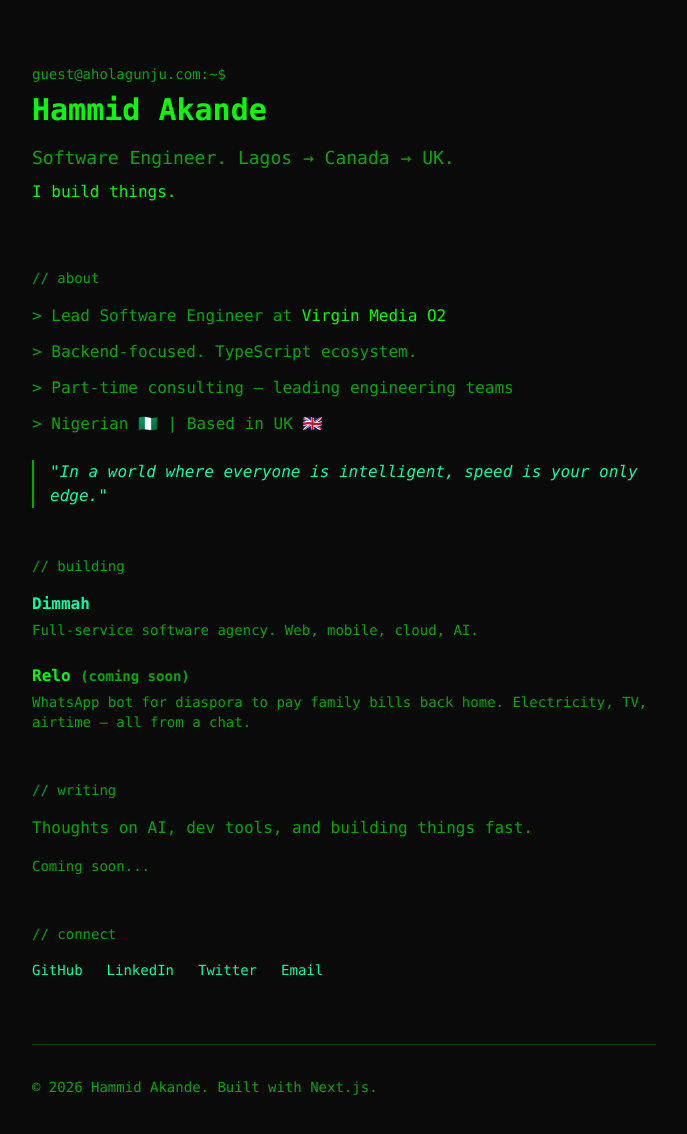
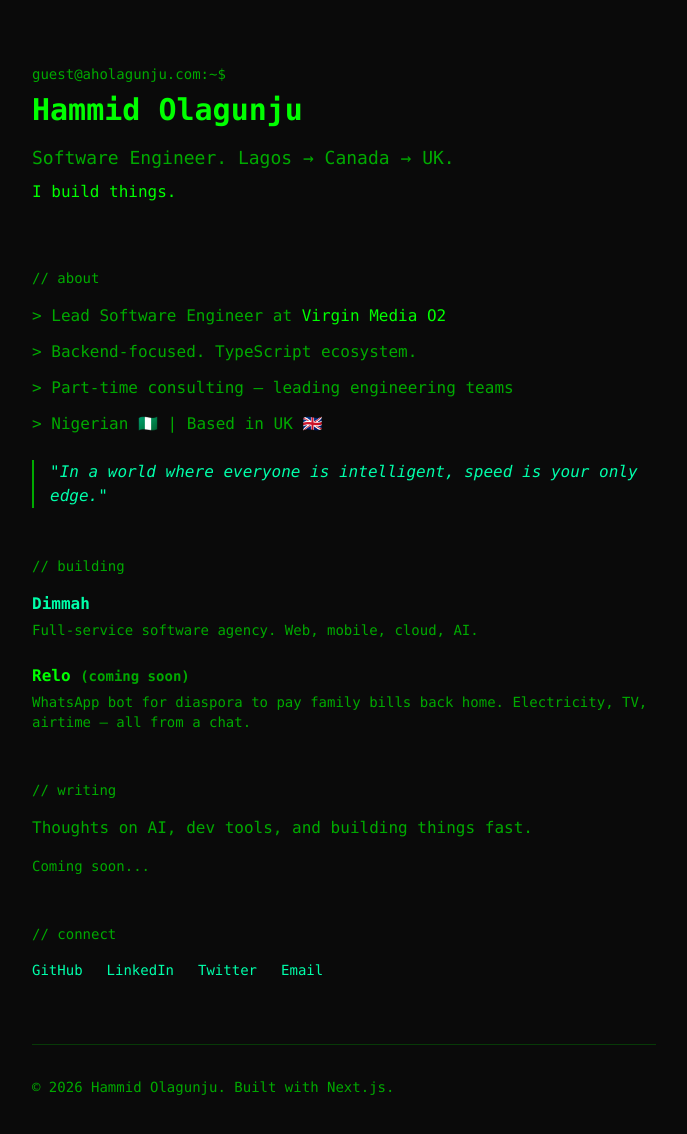
Before and after one commit to kirakita/hammid-site, a Next.js app: page / in a window 1280 px wide. Shown: the top 1134 px of the page, without its empty margins (296-983 px from the left). Built offline with nearby package versions, Linux system fonts and the light colour scheme.

Commit message:
Fix name: Hammid Olagunju

```diff
--- a/src/app/page.tsx
+++ b/src/app/page.tsx
@@ -62,7 +62,7 @@ export default function Home() {
       <header className="mb-16">
         <div className="text-terminal-dim text-sm mb-2">guest@aholagunju.com:~$</div>
         <h1 className="text-2xl md:text-3xl font-bold mb-4">
-          {loaded ? <TypingText text="Hammid Akande" /> : 'Hammid Akande'}
+          {loaded ? <TypingText text="Hammid Olagunju" /> : 'Hammid Olagunju'}
         </h1>
         <p className="text-terminal-dim text-lg">
           Software Engineer. Lagos → Canada → UK.
@@ -129,7 +129,7 @@ export default function Home() {
       {/* Footer */}
       <footer className="mt-16 pt-8 border-t border-terminal-dim/30">
         <p className="text-terminal-dim text-sm">
-          © {new Date().getFullYear()} Hammid Akande. Built with Next.js.
+          © {new Date().getFullYear()} Hammid Olagunju. Built with Next.js.
         </p>
       </footer>
     </main>
```
